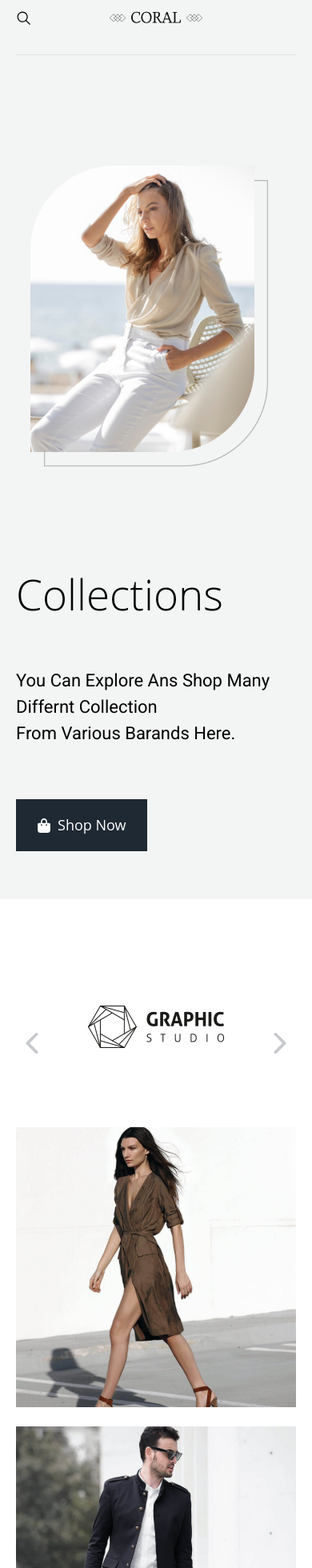
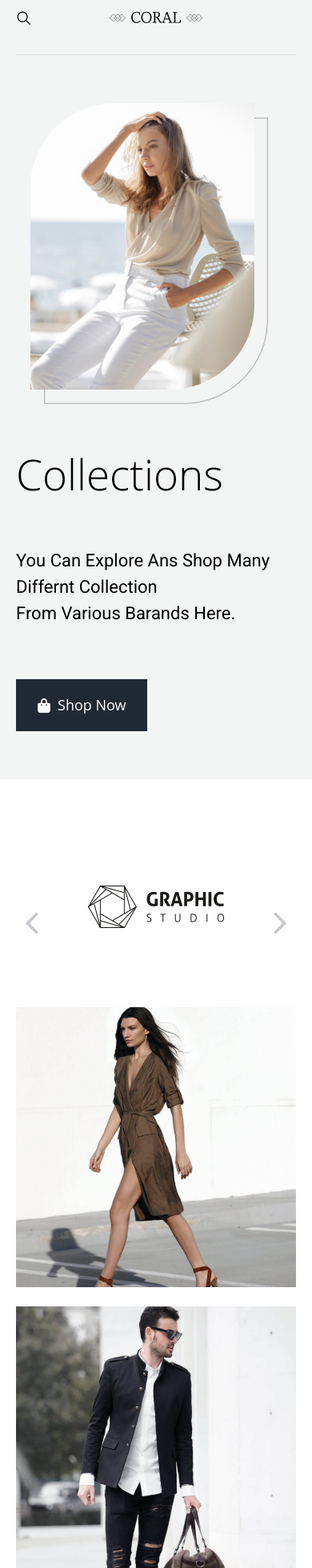
Before and after one commit to SergeCodeur/FigmaToCode-Challenge-Week2-SergeAmoussougbo, a Next.js app: page / in a window 390 px wide. Shown: the part 20-1980 px from the top of the page at 80% size. Built offline with nearby package versions, Linux system fonts and the light colour scheme.

Commit message:
feat: design mobile

```diff
--- a/src/components/sections/Banner.tsx
+++ b/src/components/sections/Banner.tsx
@@ -9,7 +9,7 @@ import { Button } from "../ui/button";
 
 const Banner = () => {
   return (
-    <div className="pt-[101px] pb-[60px] relative">
+    <section className="lg:pt-[101px] pt-10 pb-[60px] relative">
       <Image
         className="absolute bottom-[30px] left-0 lg:block hidden"
         src={FlowerLeft}
@@ -17,7 +17,7 @@ const Banner = () => {
         width={132}
         height={66}
       />
-      <MaxContentWidthWrapper className="flex gap-[120px] max-md:flex-col-reverse max-md:items-center">
+      <MaxContentWidthWrapper className="flex lg:gap-[120px] gap-12 max-md:flex-col-reverse max-md:items-center">
         <div className="flex flex-col justify-center">
           <h1 className="lg:text-8xl text-[53px] font-light text-dark mb-[52px] font-open_sans">
             Collections
@@ -57,7 +57,7 @@ const Banner = () => {
           className="absolute right-0 bottom-40 lg:block hidden"
         />
       </MaxContentWidthWrapper>
-    </div>
+    </section>
   );
 };
 
--- a/src/components/sections/Footer.tsx
+++ b/src/components/sections/Footer.tsx
@@ -84,13 +84,13 @@ const Footer = () => {
     <footer className="bg-white">
       <MaxContentWidthWrapper className="pt-[140px]">
         <div className="flex flex-wrap gap-[56px] pb-[90px]">
-          <div className="lg:w-1/3 w-full flex flex-col space-y-8 max-w-[392px]">
+          <div className="lg:w-1/3 w-full flex flex-col space-y-8 lg:max-w-[392px] max-lg:items-center">
             <Image src={Logo} height={34} width={180} alt="logo" />
-            <p className="text-sm font-open_sans text-black/75">
+            <p className="text-sm font-open_sans text-black/75 max-md:text-center">
               Lorem ipsum dolor sit amet, consectetur adipiscing elit, sed do
               eiusmod tempor incididunt ut labore et dolore magna aliqua
             </p>
-            <ul className="flex gap-10 w-full">
+            <ul className="flex gap-10 w-full max-md:justify-center">
               <li>
                 <FaFacebookF size={20} className="cursor-pointer text-black" />
               </li>
@@ -106,7 +106,7 @@ const Footer = () => {
             </ul>
           </div>
           <div className="lg:w-3/5 w-full grid lg:grid-cols-3 sm:grid-cols-2 grid-cols-1 max-sm:gap-4">
-            <div>
+            <div className="max-md:text-center">
               <h2 className="text-dark text-xl uppercase font-open_sans">
                 Catalog
               </h2>
@@ -122,7 +122,7 @@ const Footer = () => {
                 ))}
               </ul>
             </div>
-            <div>
+            <div className="max-md:text-center">
               <h2 className="text-dark text-xl uppercase font-open_sans">
                 about us
               </h2>
@@ -138,7 +138,7 @@ const Footer = () => {
                 ))}
               </ul>
             </div>
-            <div>
+            <div className="max-md:text-center">
               <h2 className="text-dark text-xl uppercase font-open_sans">
                 customer services
               </h2>
--- a/src/components/sections/Header.tsx
+++ b/src/components/sections/Header.tsx
@@ -4,7 +4,7 @@ import TopHeader from "./TopHeader";
 
 const Header = () => {
   return (
-    <header className="h-[113px] mt-[31px] relative z-50">
+    <header className="lg:h-[113px] h-24 mt-[31px] relative z-50">
       <MaxContentWidthWrapper className="flex flex-col lg:gap-[30px]">
         <TopHeader />
         <div className="h-[1px] bg-stroke w-full"></div>
--- a/src/components/sections/HotCategory.tsx
+++ b/src/components/sections/HotCategory.tsx
@@ -47,7 +47,7 @@ const HoteGategoryItem = [
 
 const HotCategory = () => {
   return (
-    <div className="bg-background">
+    <section className="bg-background">
       <MaxContentWidthWrapper className="pt-[90px] pb-[140px]">
         <Brands />
         <div className="grid lg:grid-cols-2 grid-cols-1 gap-6 mt-[90px]">
@@ -84,7 +84,7 @@ const HotCategory = () => {
           </div>
         </div>
       </MaxContentWidthWrapper>
-    </div>
+    </section>
   );
 };
 
```
